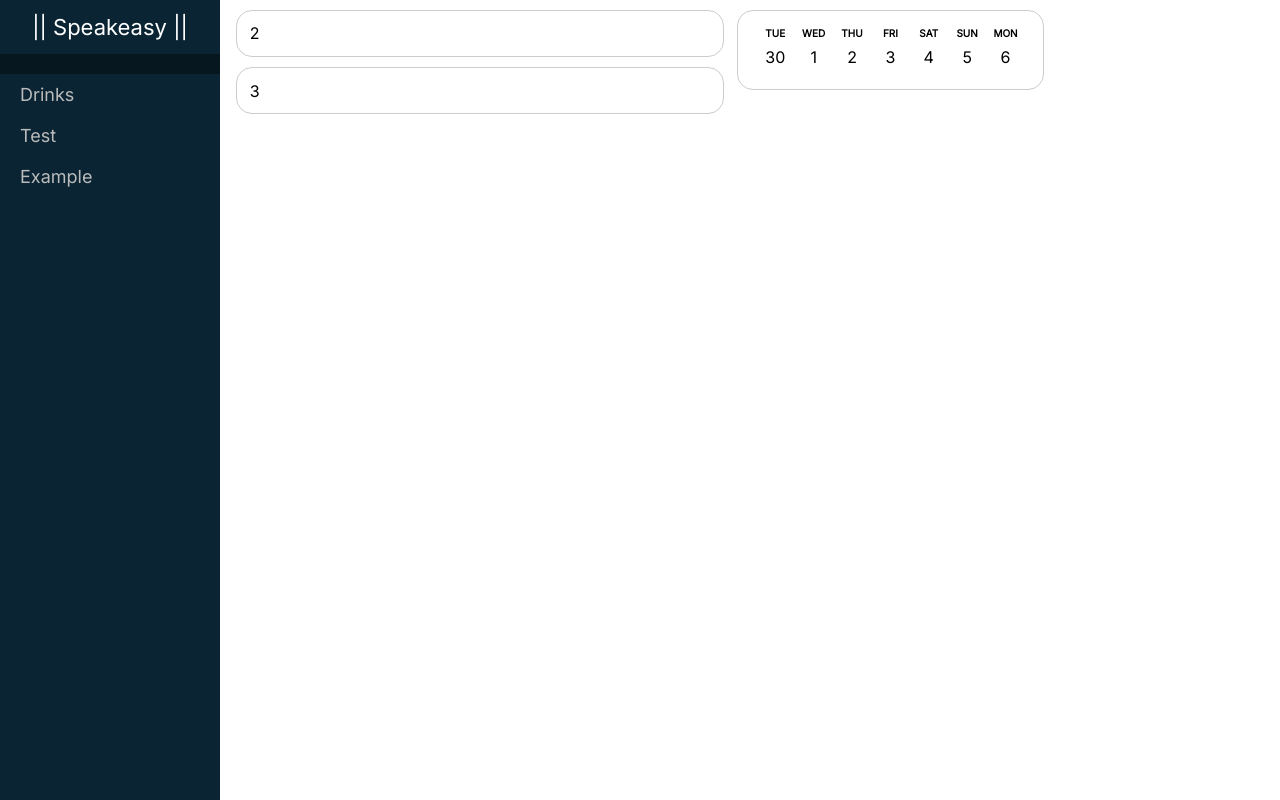
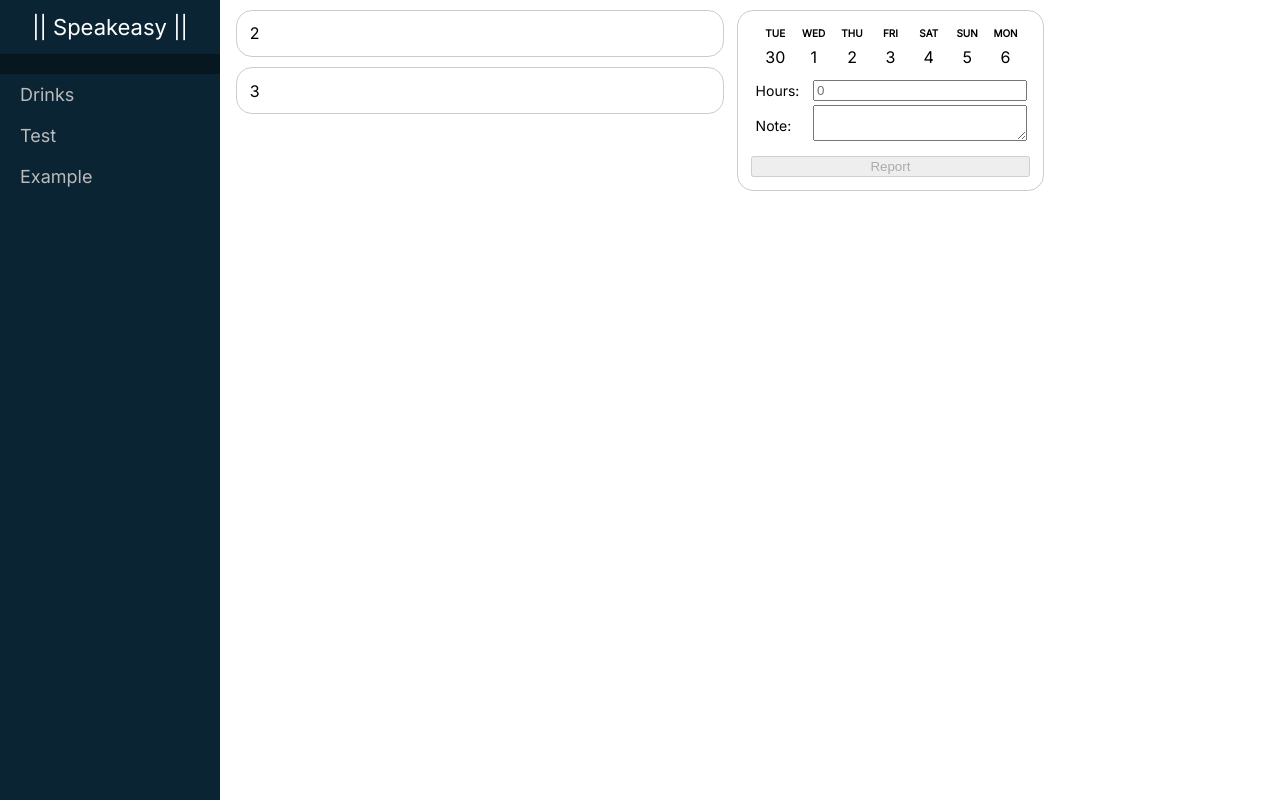
Before and after one commit to StelFoog/speakeasy, a Next.js app: page /dashboard in a window 1280 px wide. Built offline with nearby package versions, Linux system fonts and the light colour scheme.

Commit message:
finished ui of new report form

```diff
--- a/pages/dashboard.js
+++ b/pages/dashboard.js
@@ -5,7 +5,7 @@ import { selectUser } from '../redux/user';
 import { lastWeekDates } from '../util/dates';
 import styles from '../styles/Dashboard.module.css';
 import DaySelector from '../components/DaySelector';
-import { useEffect, useState } from 'react';
+import { useState } from 'react';
 
 function MetaData({ name = 'Name Namesson' }) {
 	return (
@@ -16,13 +16,52 @@ function MetaData({ name = 'Name Namesson' }) {
 	);
 }
 
-function NewReport({ makeReport, selectedDate, setSelectedDate }) {
+function NewReport({
+	makeReport,
+	selectedDate,
+	setSelectedDate,
+	hours,
+	setHours,
+	setNote,
+	disableSubmit,
+}) {
 	const dates = lastWeekDates();
 
 	return (
 		<div className={styles.newReport}>
 			<Box>
-				<DaySelector dates={dates} selected={selectedDate} onChange={setSelectedDate} />
+				<form
+					onSubmit={(e) => {
+						e.preventDefault();
+						if (!disableSubmit) makeReport();
+					}}
+				>
+					<DaySelector dates={dates} selected={selectedDate} onChange={setSelectedDate} />
+					<table>
+						<tbody>
+							<tr>
+								<td>
+									<label>Hours:</label>
+								</td>
+								<td>
+									<input value={hours} onInput={(e) => setHours(e.target.value)} placeholder="0" />
+								</td>
+							</tr>
+							<tr>
+								<td>
+									<label>Note:</label>
+								</td>
+								<td>
+									<textarea onChange={(e) => setNote(e.target.value)} />
+								</td>
+							</tr>
+						</tbody>
+					</table>
+
+					<button type="submit" disabled={disableSubmit}>
+						Report
+					</button>
+				</form>
 			</Box>
 		</div>
 	);
@@ -42,19 +81,30 @@ export default function Dashboard() {
 
 	// new report form values
 	const [date, setDate] = useState('');
+	const [hours, setHours] = useState('');
+	const [note, setNote] = useState('');
 
-	// TEMP: log changes to the form values
-	useEffect(() => {
-		console.log('date:', date);
-	}, [date]);
+	function setHoursWorked(input) {
+		setHours(input.replace(/\D/g, ''));
+	}
 
-	function makeNewReport() {}
+	function makeNewReport() {
+		console.log({ date, hours, note });
+	}
 
 	return (
 		<>
 			<MetaData name={user.name} />
 			<main className={styles.container}>
-				<NewReport makeReport={makeNewReport} selectedDate={date} setSelectedDate={setDate} />
+				<NewReport
+					makeReport={makeNewReport}
+					selectedDate={date}
+					setSelectedDate={setDate}
+					hours={hours}
+					setHours={setHoursWorked}
+					setNote={setNote}
+					disableSubmit={!date || !hours}
+				/>
 				<OldReports />
 			</main>
 		</>
--- a/styles/Dashboard.module.css
+++ b/styles/Dashboard.module.css
@@ -11,7 +11,26 @@
 	flex: 1;
 }
 
-@media screen and (min-width: 600px) {
+.newReport form {
+	display: flex;
+	flex-direction: column;
+}
+
+.newReport label {
+	font-size: 14px;
+	margin: 4px 2px 0px;
+}
+
+.newReport input,
+.newReport textarea {
+	width: 100%;
+}
+
+.newReport button {
+	margin-top: 8px;
+}
+
+@media screen and (min-width: 640px) {
 	.container {
 		flex-direction: row-reverse;
 	}
--- a/styles/DaySelector.module.css
+++ b/styles/DaySelector.module.css
@@ -39,4 +39,5 @@
 .days {
 	display: flex;
 	flex-direction: row;
+	user-select: none;
 }
```
